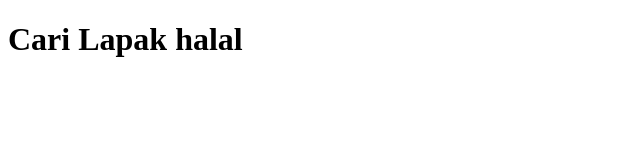
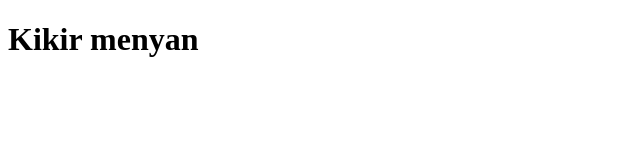
Before and after one commit to Irvansbase/carilapak, a plain HTML site: page index.html in a window 1280 px wide. Shown: the whole page, without its empty margins (0-640 px from the left). Drawn offline with Linux system fonts and the light colour scheme.

Commit message:
bikin teks baru

```diff
--- a/index.html
+++ b/index.html
@@ -6,6 +6,6 @@
     <title>Cari Lapak</title>
 </head>
 <body>
-    <h1>Cari Lapak halal</h1>
+    <h1>Kikir menyan</h1>
 </body>
 </html>
```
